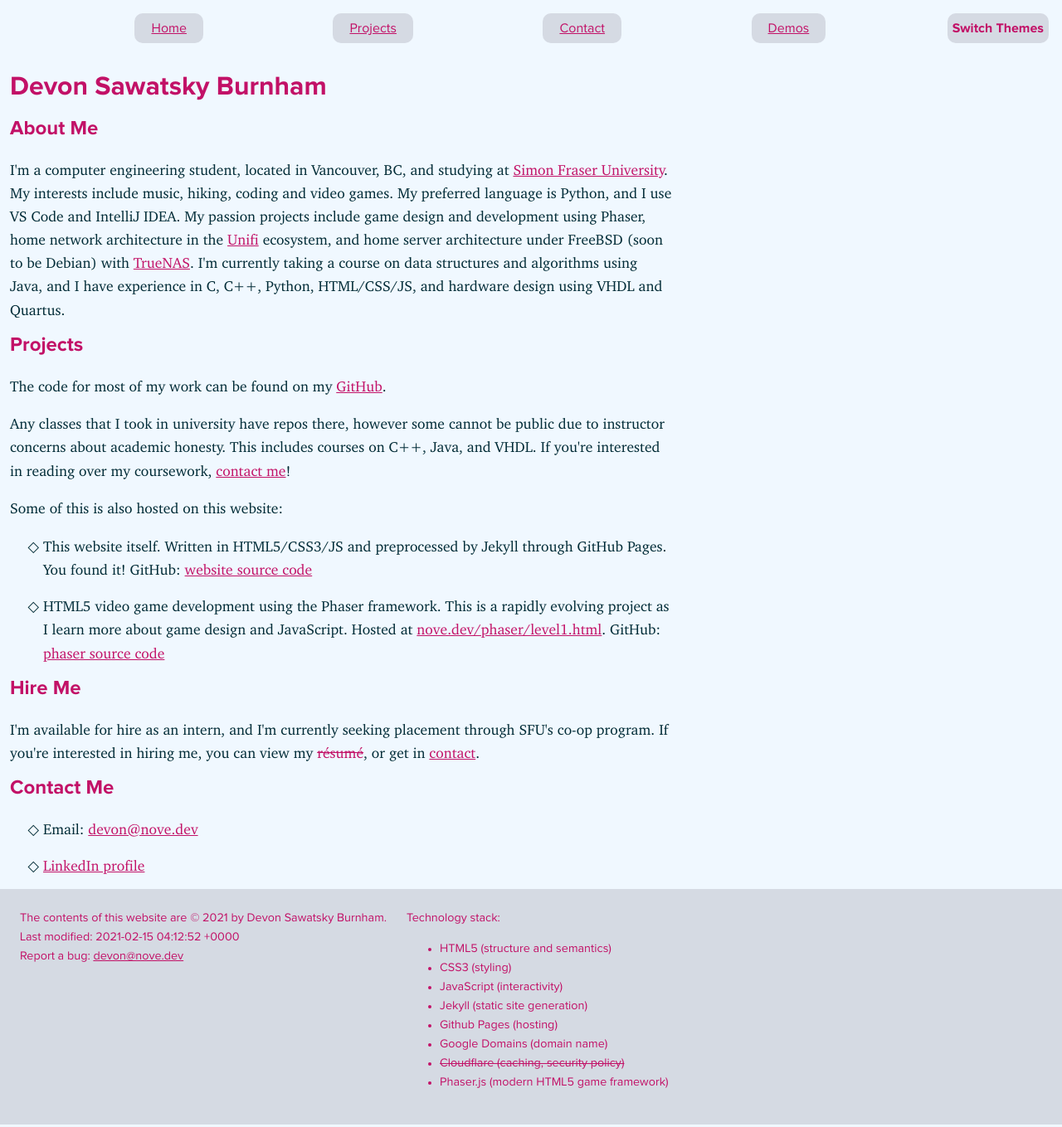
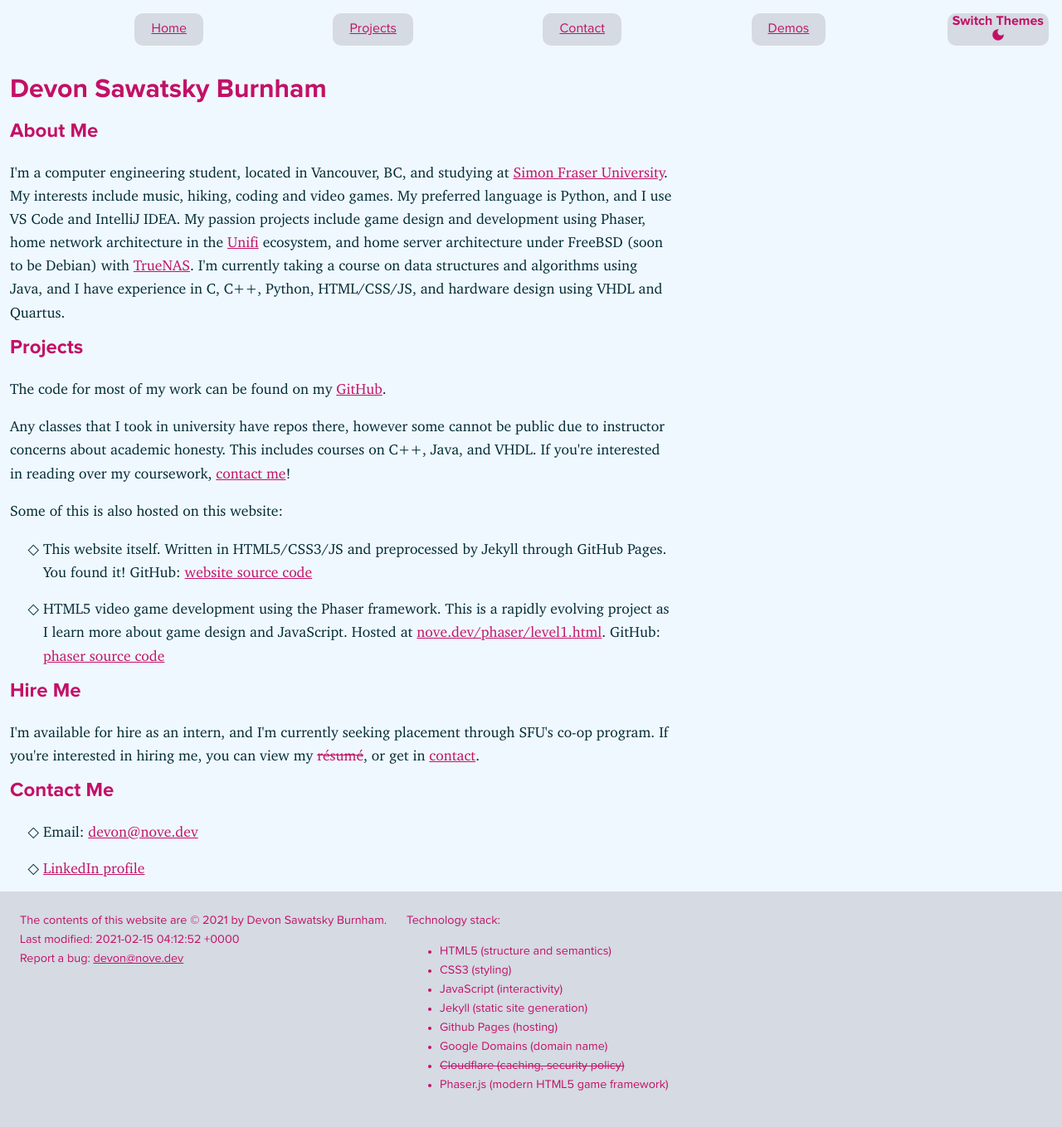
Before and after one commit to novedevo/nove.dev, a Jekyll site: the page built from index.html, in a window 1280 px wide. Shown: the whole page at 83% size. Built offline with Jekyll 4.4.1, drawn with Linux system fonts in a browser that asks for light colours.

Commit message:
add optional dark-mode icon

```diff
--- a/_includes/nav.html
+++ b/_includes/nav.html
@@ -7,5 +7,7 @@
         <a href="/index.html#contact">Contact</a>
         <a href="/demos">Demos</a>
     </nav>
-    <button id='theme-toggle' onclick="changeTheme()"><strong>Switch Themes</strong></button>
+    <button id='theme-toggle' onclick="changeTheme()"><div class="switch-themes"><strong>Switch Themes</strong></div>
+        <svg xmlns="http://www.w3.org/2000/svg" enable-background="new 0 0 24 24" viewBox="0 0 24 24" fill=var(--accent-color) width="18px" height="18px"><rect fill="none" height="24" width="24"/><path d="M12,3c-4.97,0-9,4.03-9,9s4.03,9,9,9s9-4.03,9-9c0-0.46-0.04-0.92-0.1-1.36c-0.98,1.37-2.58,2.26-4.4,2.26 c-2.98,0-5.4-2.42-5.4-5.4c0-1.81,0.89-3.42,2.26-4.4C12.92,3.04,12.46,3,12,3L12,3z"/></svg>
+    </button>
 </div>
```
Also changed, not shown: icons/dark_mode.svg (added).
